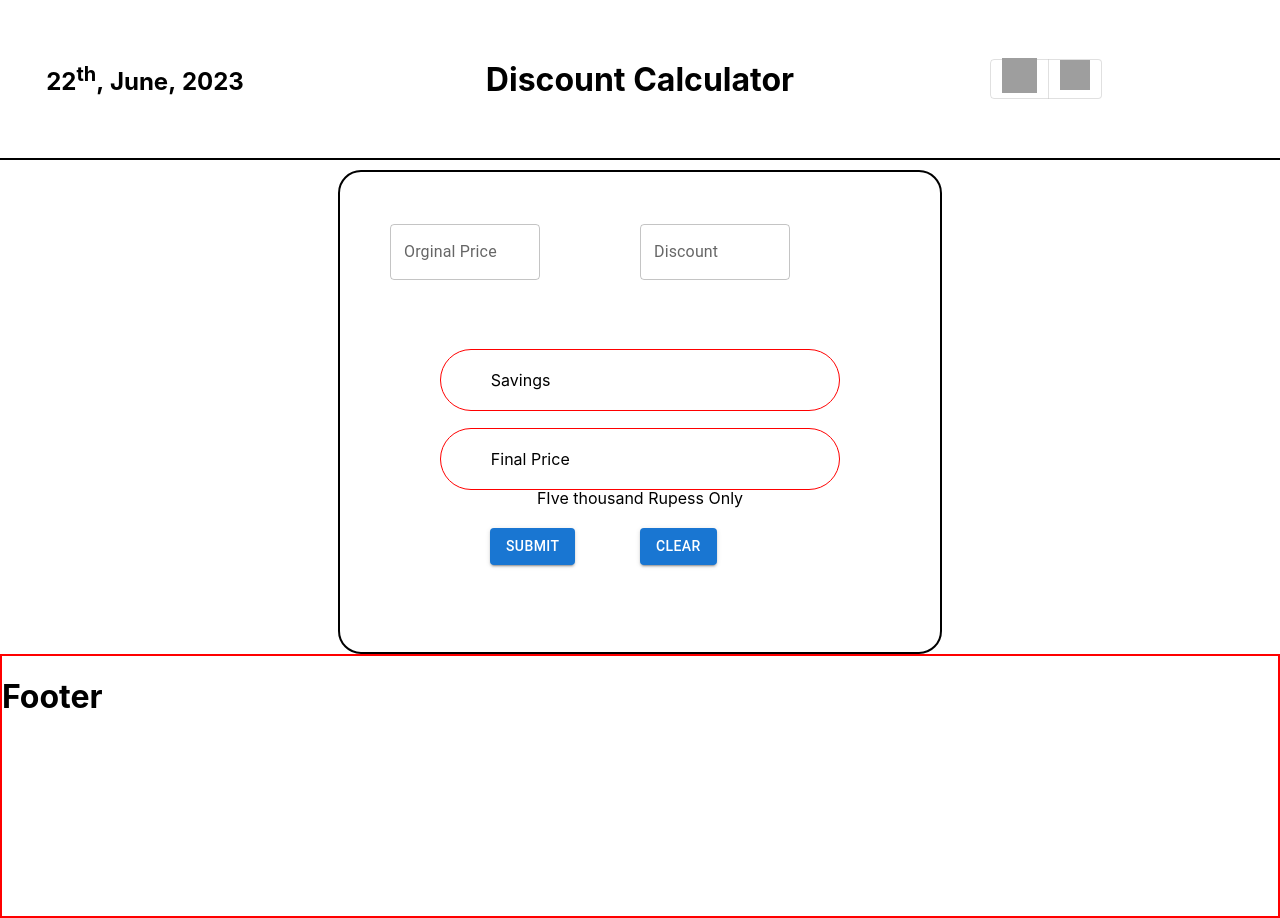
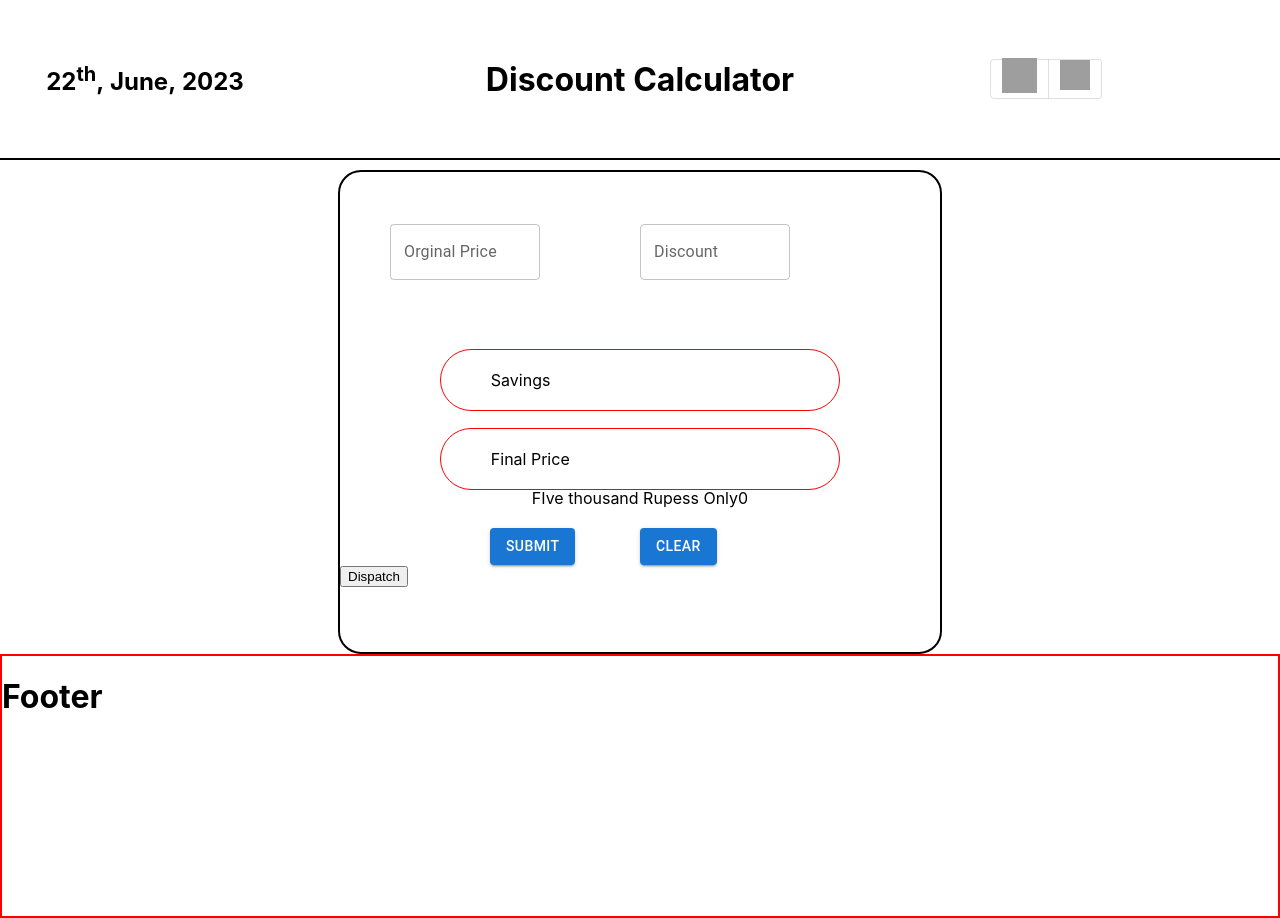
Before and after one commit to balaji1610/Discount_Calculator, a React (Create React App) app: page / in a window 1280 px wide. Built offline with nearby package versions, Linux system fonts and the light colour scheme; no server answers; grey boxes are pictures that could not be loaded.

Commit message:
install_Redux_Toolkit

```diff
--- a/package.json
+++ b/package.json
@@ -7,11 +7,13 @@
     "@emotion/styled": "^11.11.0",
     "@mui/icons-material": "^5.11.16",
     "@mui/material": "^5.13.5",
+    "@reduxjs/toolkit": "^1.9.5",
     "@testing-library/jest-dom": "^5.16.5",
     "@testing-library/react": "^13.4.0",
     "@testing-library/user-event": "^13.5.0",
     "react": "^18.2.0",
     "react-dom": "^18.2.0",
+    "react-redux": "^8.1.1",
     "react-router": "^6.13.0",
     "react-router-dom": "^6.13.0",
     "react-scripts": "5.0.1",
--- a/src/Pages/DiscountCalculatorPage.jsx
+++ b/src/Pages/DiscountCalculatorPage.jsx
@@ -8,7 +8,11 @@
 import { useState, useEffect } from "react";
 
 import Services from "../Services/Services";
+import { useSelector, useDispatch } from "react-redux";
+import { increment } from "../features/counter/counterSlice.";
 export default function DiscountCalculatorPage() {
+  const add = useSelector((state) => state.counter.value);
+  const dispatch = useDispatch();
   const his = HistoryTime.time();
 
   const [api, setApi] = useState([]);
@@ -195,7 +199,7 @@
               marginBottom: "20px",
             }}
           >
-            FIve thousand Rupess Only
+            FIve thousand Rupess Only{add}
           </div>
 
           <Grid container>
@@ -223,6 +227,13 @@
             </Grid>
             <Grid item xs={3}></Grid>
           </Grid>
+          <button
+            onClick={() => {
+              dispatch(increment());
+            }}
+          >
+            Dispatch
+          </button>
         </form>
       </CardDiscount>
     </div>
--- /dev/null
+++ b/src/features/counter/counterSlice..js
@@ -0,0 +1,30 @@
+import { createSlice } from '@reduxjs/toolkit'
+
+const initialState = {
+  value: 0,
+}
+
+export const counterSlice = createSlice({
+  name: 'counter',
+  initialState,
+  reducers: {
+    increment: (state) => {
+      // Redux Toolkit allows us to write "mutating" logic in reducers. It
+      // doesn't actually mutate the state because it uses the Immer library,
+      // which detects changes to a "draft state" and produces a brand new
+      // immutable state based off those changes
+      state.value += 1
+    },
+    decrement: (state) => {
+      state.value -= 1
+    },
+    incrementByAmount: (state, action) => {
+      state.value += action.payload
+    },
+  },
+})
+
+// Action creators are generated for each case reducer function
+export const { increment, decrement, incrementByAmount } = counterSlice.actions
+
+export default counterSlice.reducer
--- a/src/index.js
+++ b/src/index.js
@@ -5,13 +5,16 @@
 import "./Css/Discount.css";
 import App from "./App";
 import reportWebVitals from "./reportWebVitals";
+import { store } from "./store";
+import { Provider } from "react-redux";
 import { BrowserRouter } from "react-router-dom";
 const root = ReactDOM.createRoot(document.getElementById("root"));
 root.render(
   <React.StrictMode>
     <BrowserRouter>
-      {" "}
-      <App />
+      <Provider store={store}>
+        <App />
+      </Provider>{" "}
     </BrowserRouter>
   </React.StrictMode>
 );
--- /dev/null
+++ b/src/store.js
@@ -0,0 +1,7 @@
+import { configureStore } from "@reduxjs/toolkit";
+import counterReducer  from "./features/counter/counterSlice.";
+export const store = configureStore({
+    reducer: {
+      counter: counterReducer,
+    },
+  })
```
Also changed, not shown: 1 other file (tests, documents, lock files or other folders).
